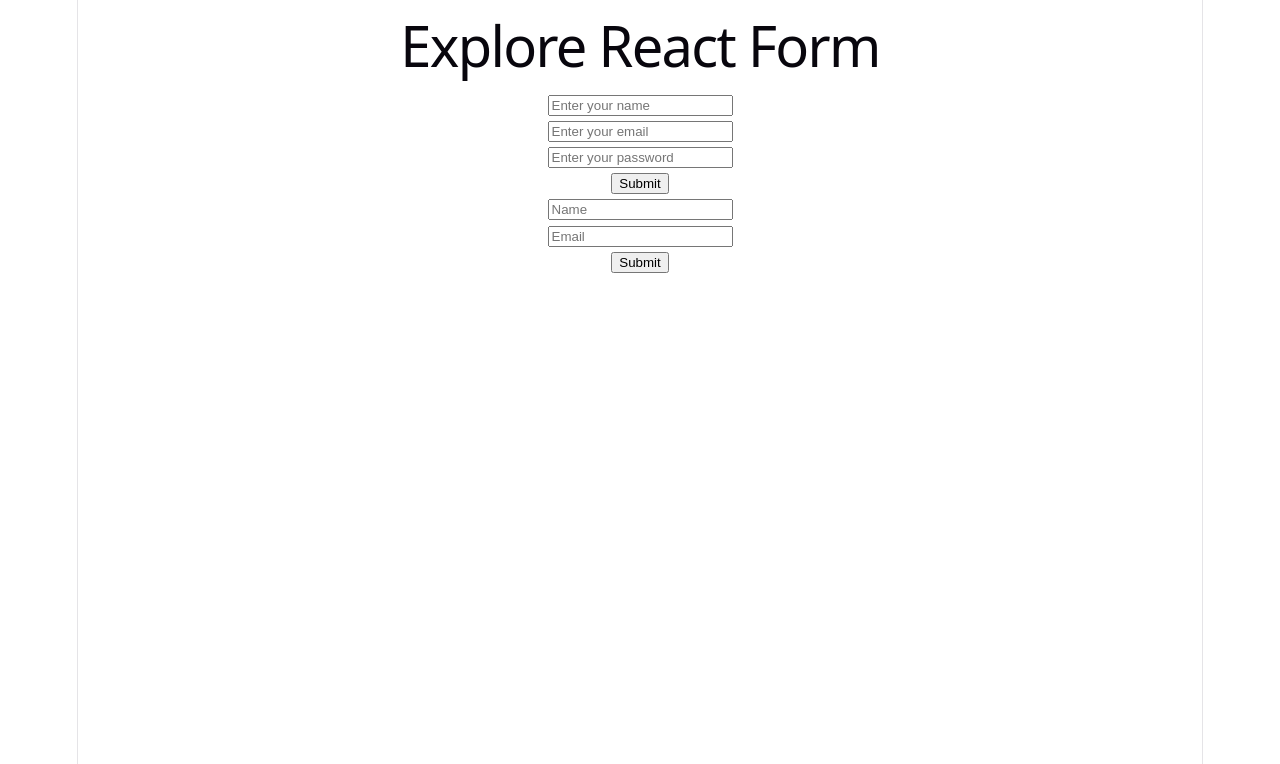
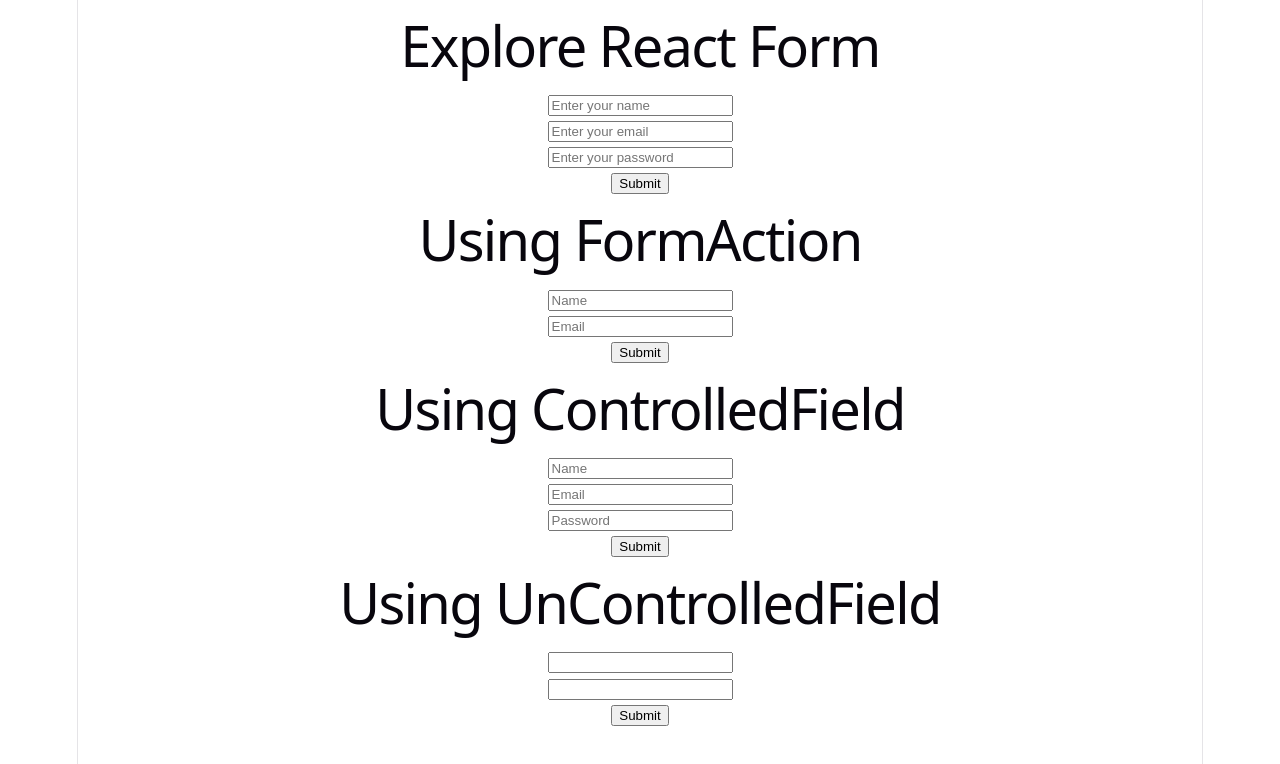
Before and after one commit to fatematujjohralima/explore-react-form, a React (Vite) app: page / in a window 1280 px wide. Shown: the top 764 px of the page. Built offline with nearby package versions, Linux system fonts and the light colour scheme.

Commit message:
Add uncontrolled form handling using useRef

```diff
--- a/src/App.jsx
+++ b/src/App.jsx
@@ -1,7 +1,9 @@
 
 import './App.css'
 import SimpleForm from './Components/SimpleForm/SimpleForm'
+import ControlledField from './ControlledField/ControlledField'
 import FormAction from './FormAction/FormAction'
+import UnControlledField from './UnControlledField/UnControlledField'
 
 function App() {
 
@@ -10,7 +12,12 @@
     <>
       <h1>Explore React Form</h1>
       <SimpleForm></SimpleForm>
+      <h1>Using FormAction</h1>
       <FormAction></FormAction>
+      <h1>Using ControlledField</h1>
+      <ControlledField></ControlledField>
+      <h1>Using UnControlledField</h1>
+      <UnControlledField></UnControlledField>
 
     </>
   )
--- /dev/null
+++ b/src/UnControlledField/UnControlledField.jsx
@@ -0,0 +1,29 @@
+import React, { useRef } from 'react';
+
+const UnControlledField = () => {
+    const emailRef = useRef('');
+    const passwordRef = useRef('');
+
+    const handleSubmit = e =>{
+        e.preventDefault();
+        console.log(emailRef.current.value);
+        const email = emailRef.current.value;
+        const password = passwordRef.current.value;
+        console.log(email, password)
+
+    }
+
+    return (
+        <div>
+            <form onSubmit={handleSubmit}>
+                <input ref={emailRef} type="email" name="" />
+                <br />
+                <input ref={passwordRef} type="password" name="" />
+                <br />
+                <input type="submit" value="Submit" />
+            </form>
+        </div>
+    );
+};
+
+export default UnControlledField;
```
